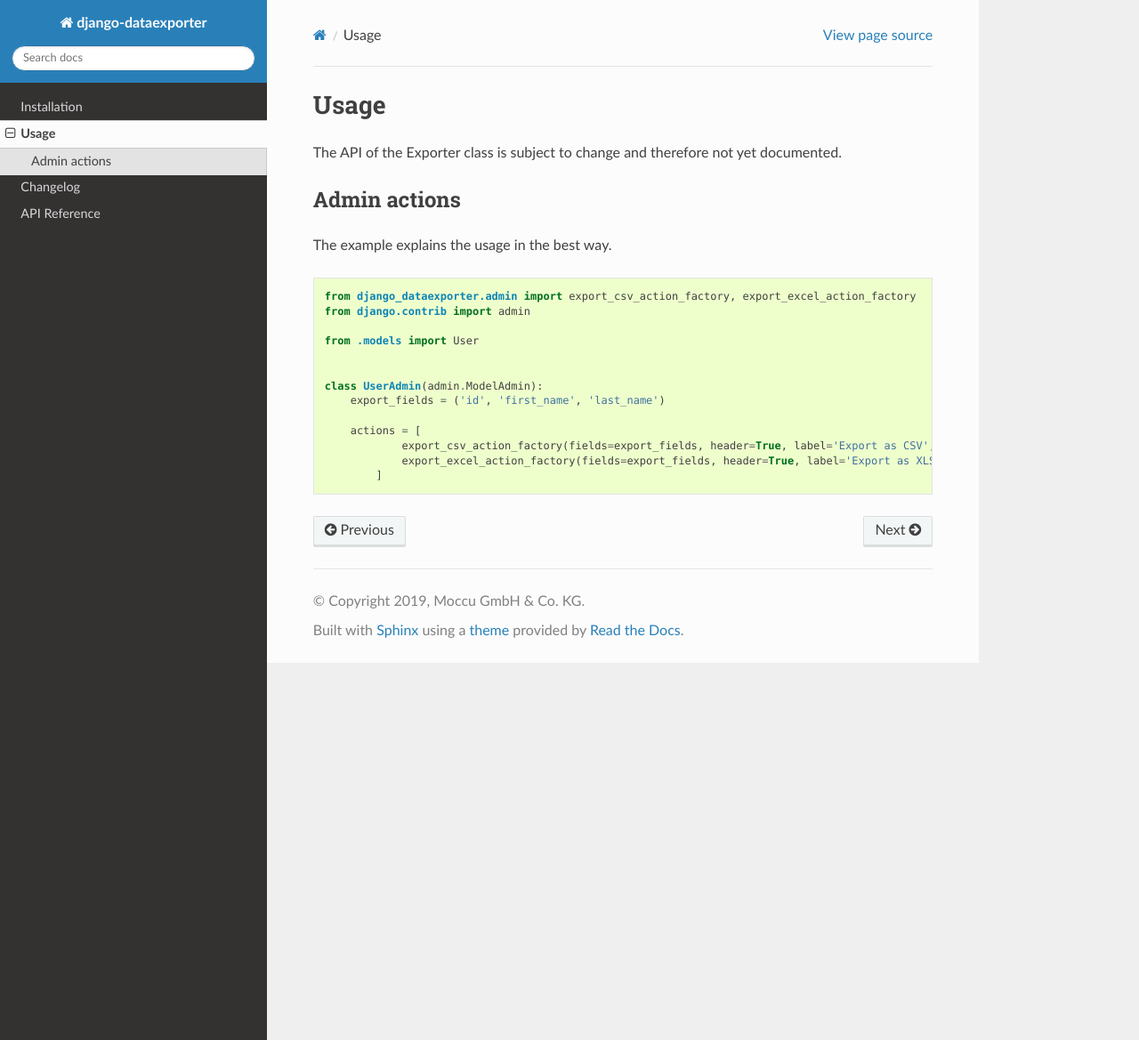
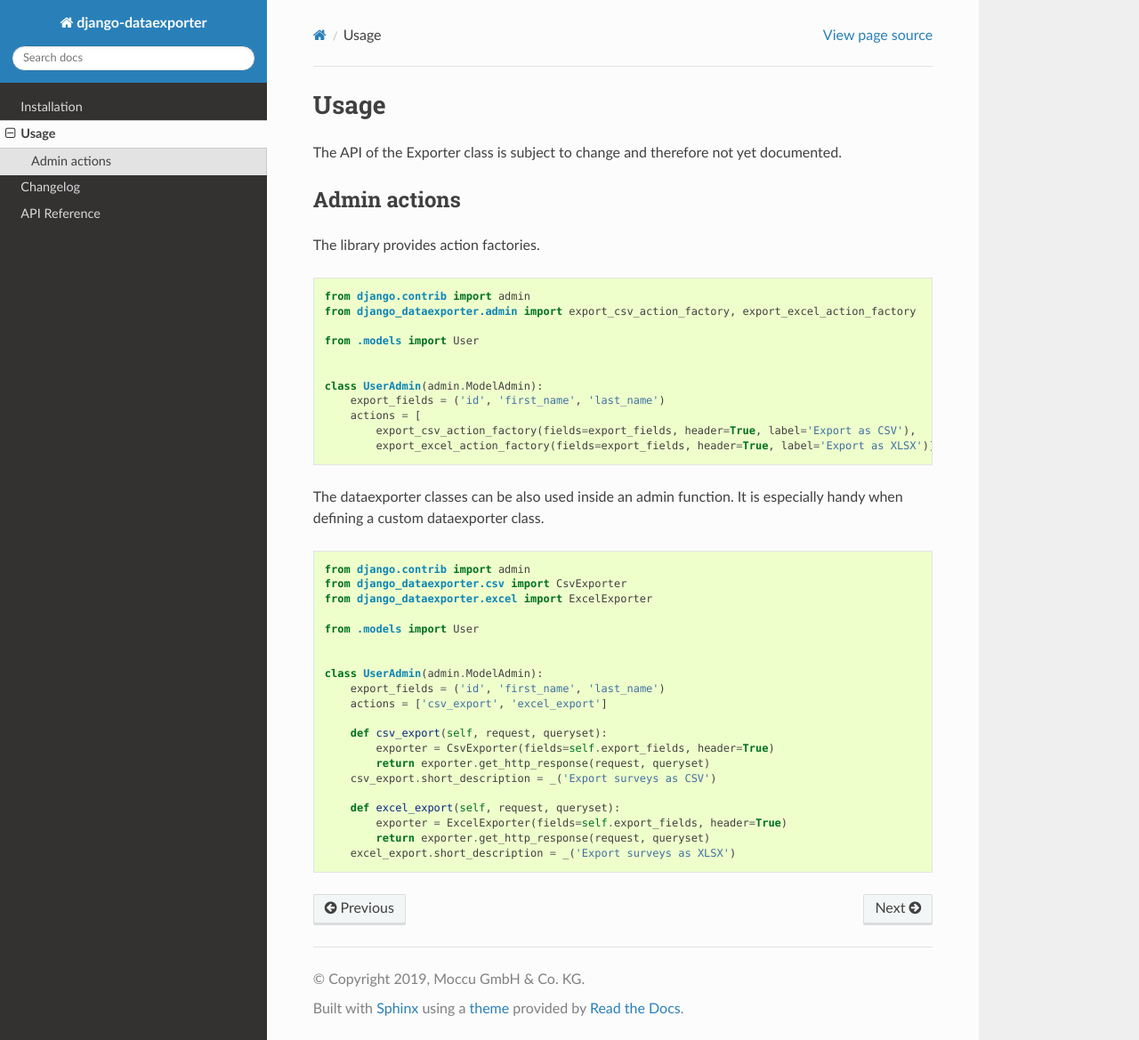
Before and after one commit to lenarother/django-dataexporter, a Sphinx documentation site: the page built from docs/usage.rst, in a window 1280 px wide and 1169 px high. Shown: the whole window at 89% size. Built offline with Sphinx 7.4.7 and the Read the Docs theme 2.0.0, drawn with Linux system fonts in a browser that asks for light colours; pages that are not in the unit, such as notebooks, are missing from menus.

Commit message:
Fix documentation (#1)

```diff
--- a/docs/usage.rst
+++ b/docs/usage.rst
@@ -7,20 +7,45 @@ The API of the Exporter class is subject to change and therefore not yet documen
 Admin actions
 -------------
 
-The example explains the usage in the best way.
+The library provides action factories.
 
 .. code-block:: python
 
+    from django.contrib import admin
     from django_dataexporter.admin import export_csv_action_factory, export_excel_action_factory
-    from django.contrib import admin
 
     from .models import User
 
 
     class UserAdmin(admin.ModelAdmin):
         export_fields = ('id', 'first_name', 'last_name')
+        actions = [
+            export_csv_action_factory(fields=export_fields, header=True, label='Export as CSV'),
+            export_excel_action_factory(fields=export_fields, header=True, label='Export as XLSX')]
 
-        actions = [
-                export_csv_action_factory(fields=export_fields, header=True, label='Export as CSV', ),
-                export_excel_action_factory(fields=export_fields, header=True, label='Export as XLSX', ),
-            ]
+
+The dataexporter classes can be also used inside an admin function.
+It is especially handy when defining a custom dataexporter class.
+
+.. code-block:: python
+
+    from django.contrib import admin
+    from django_dataexporter.csv import CsvExporter
+    from django_dataexporter.excel import ExcelExporter
+
+    from .models import User
+
+
+    class UserAdmin(admin.ModelAdmin):
+        export_fields = ('id', 'first_name', 'last_name')
+        actions = ['csv_export', 'excel_export']
+
+        def csv_export(self, request, queryset):
+            exporter = CsvExporter(fields=self.export_fields, header=True)
+            return exporter.get_http_response(request, queryset)
+        csv_export.short_description = _('Export surveys as CSV')
+
+        def excel_export(self, request, queryset):
+            exporter = ExcelExporter(fields=self.export_fields, header=True)
+            return exporter.get_http_response(request, queryset)
+        excel_export.short_description = _('Export surveys as XLSX')
```
